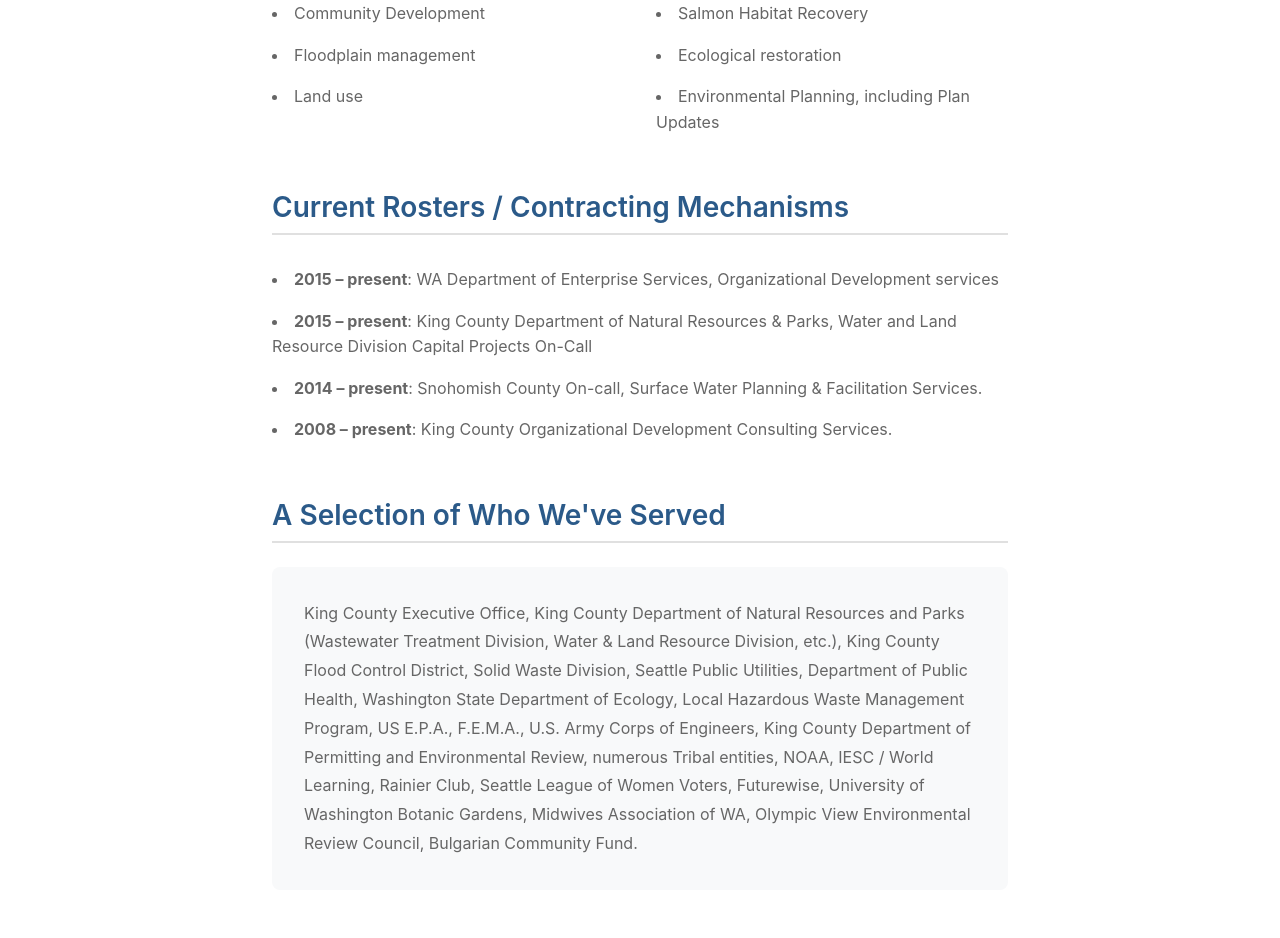
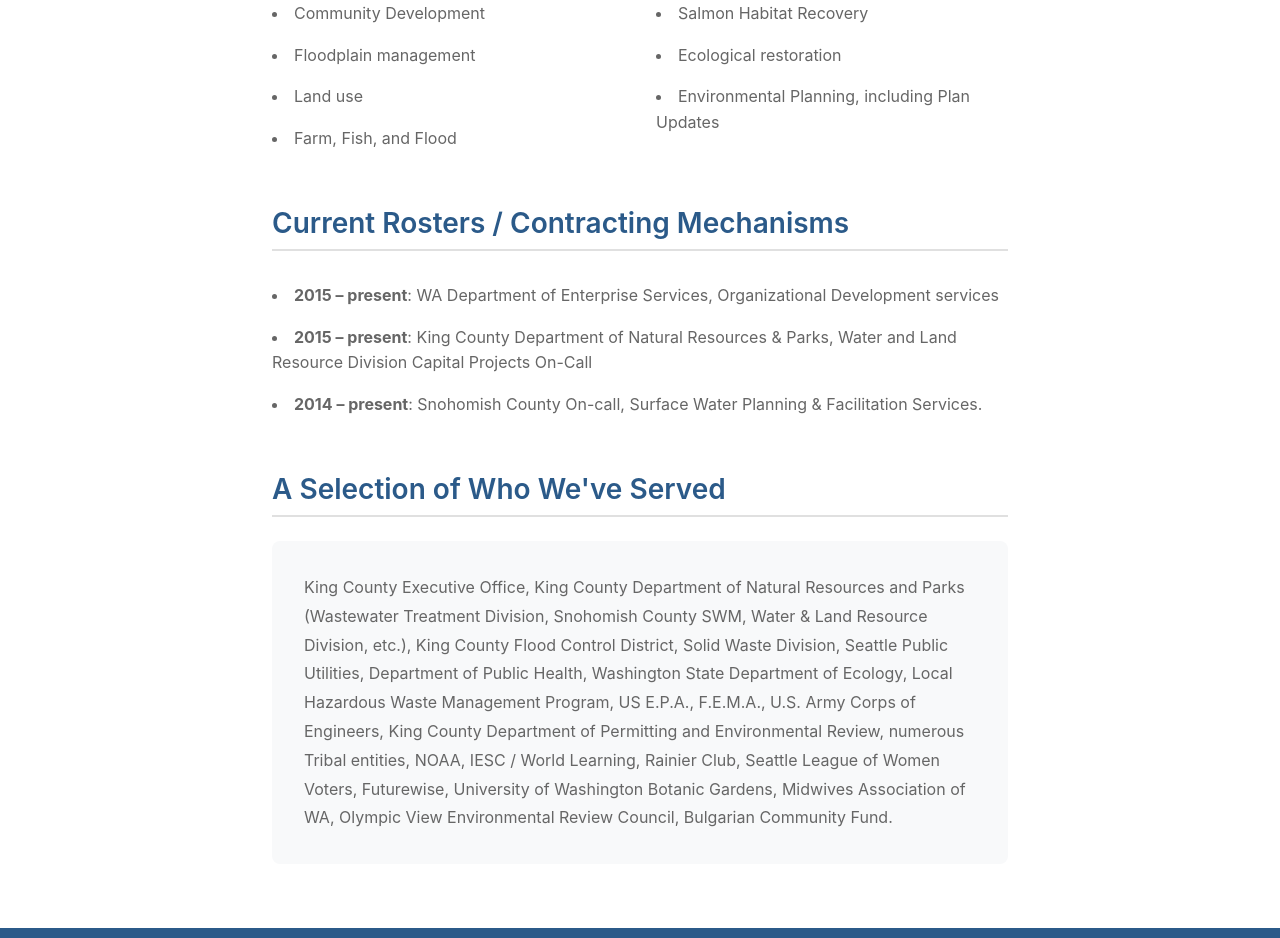
Before and after one commit to Kellogg-Consulting/tamiekellogg.com, a plain HTML site: page services.html in a window 1280 px wide. Shown: the part 1810-2748 px from the top of the page. Drawn offline with Linux system fonts and the light colour scheme.

Commit message:
Service updates

```diff
--- a/services.html
+++ b/services.html
@@ -73,6 +73,7 @@
                         <li>Community Development</li>
                         <li>Floodplain management</li>
                         <li>Land use</li>
+                        <li>Farm, Fish, and Flood</li>
                     </ul>
                     <ul class="sectors-column">
                         <li>Agricultural viability</li>
@@ -88,12 +89,11 @@
                     <li><b>2015 – present</b>: WA Department of Enterprise Services, Organizational Development services</li>
                     <li><b>2015 – present</b>: King County Department of Natural Resources & Parks, Water and Land Resource Division Capital Projects On-Call</li>
                     <li><b>2014 – present</b>: Snohomish County On-call, Surface Water Planning & Facilitation Services.</li>
-                    <li><b>2008 – present</b>: King County Organizational Development Consulting Services.</li>
                 </ul>
 
                 <h3>A Selection of Who We've Served</h3>
                 <div class="clients-text">
-                    <p>King County Executive Office, King County Department of Natural Resources and Parks (Wastewater Treatment Division, Water & Land Resource Division, etc.), King County Flood Control District, Solid Waste Division, Seattle Public Utilities, Department of Public Health, Washington State Department of Ecology, Local Hazardous Waste Management Program, US E.P.A., F.E.M.A., U.S. Army Corps of Engineers, King County Department of Permitting and Environmental Review, numerous Tribal entities, NOAA, IESC / World Learning, Rainier Club, Seattle League of Women Voters, Futurewise, University of Washington Botanic Gardens, Midwives Association of WA, Olympic View Environmental Review Council, Bulgarian Community Fund.</p>
+                    <p>King County Executive Office, King County Department of Natural Resources and Parks (Wastewater Treatment Division, Snohomish County SWM, Water & Land Resource Division, etc.), King County Flood Control District, Solid Waste Division, Seattle Public Utilities, Department of Public Health, Washington State Department of Ecology, Local Hazardous Waste Management Program, US E.P.A., F.E.M.A., U.S. Army Corps of Engineers, King County Department of Permitting and Environmental Review, numerous Tribal entities, NOAA, IESC / World Learning, Rainier Club, Seattle League of Women Voters, Futurewise, University of Washington Botanic Gardens, Midwives Association of WA, Olympic View Environmental Review Council, Bulgarian Community Fund.</p>
                 </div>
             </div>
         </section>
```
